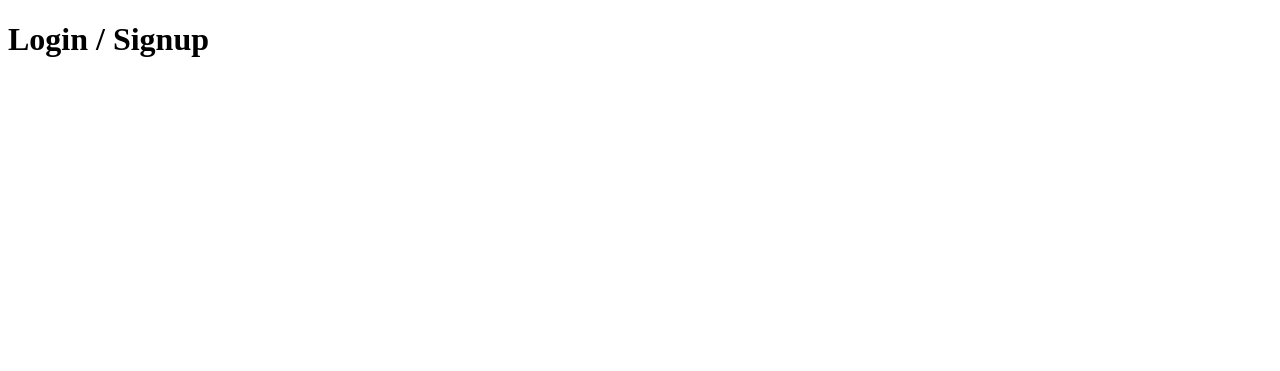
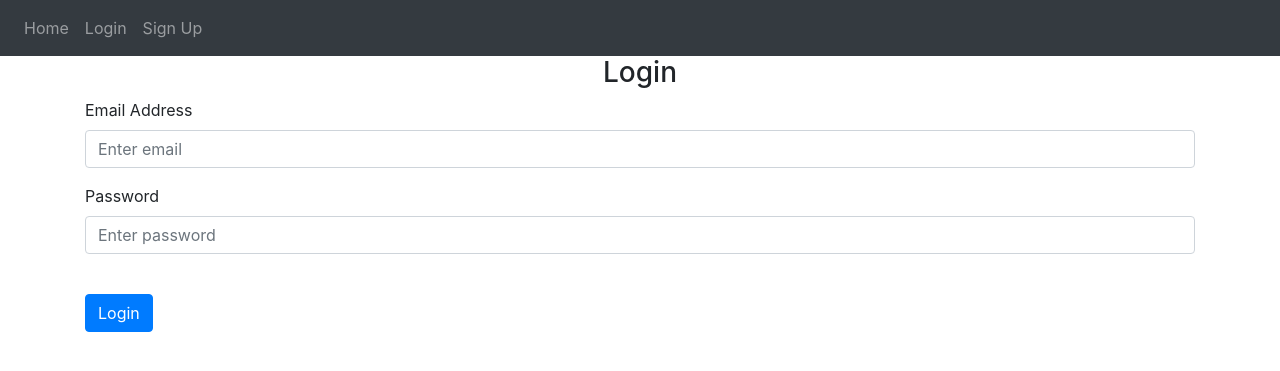
Before and after one commit to lua-lipa/auctionly, a Flask app: page /login in a window 1280 px wide. Shown: the top 371 px of the page. Run offline with Flask 2, Linux system fonts and the light colour scheme; some libraries are stand-ins or nearby versions.

Commit message:
resolving conflicts with my branch

```diff
--- /dev/null
+++ b/auctionly/templates/base.html
@@ -0,0 +1,35 @@
+<!DOCTYPE html>
+<html>
+
+<head>
+    <meta charset="utf-8" />
+    <meta name="viewport" content="width=device-width, initial-scale=1" />
+    <link rel="stylesheet" href="https://stackpath.bootstrapcdn.com/bootstrap/4.4.1/css/bootstrap.min.css" integrity="sha384-Vkoo8x4CGsO3+Hhxv8T/Q5PaXtkKtu6ug5TOeNV6gBiFeWPGFN9MuhOf23Q9Ifjh" crossorigin="anonymous" />
+    <link rel="stylesheet" href="https://stackpath.bootstrapcdn.com/font-awesome/4.7.0/css/font-awesome.min.css" crossorigin="anonymous" />
+
+    <title>{% block title %}Home{% endblock %}</title>
+</head>
+
+<body>
+    <nav class="navbar navbar-expand-lg navbar-dark bg-dark">
+        <button class="navbar-toggler" type="button" data-toggle="collapse" data-target="#navbar">
+        <span class="navbar-toggler-icon"></span>
+      </button>
+        <div class="collapse navbar-collapse" id="navbar">
+            <div class="navbar-nav">
+                <a class="nav-item nav-link" id="home" href="/">Home</a>
+                <a class="nav-item nav-link" id="login" href="/login">Login</a>
+                <a class="nav-item nav-link" id="signUp" href="/sign-up">Sign Up</a>
+            </div>
+        </div>
+    </nav>
+
+    <div class="container">{% block content %} {% endblock %}</div>
+    <script src="https://code.jquery.com/jquery-3.2.1.slim.min.js" integrity="sha384-KJ3o2DKtIkvYIK3UENzmM7KCkRr/rE9/Qpg6aAZGJwFDMVNA/GpGFF93hXpG5KkN" crossorigin="anonymous"></script>
+    <script src="https://cdnjs.cloudflare.com/ajax/libs/popper.js/1.12.9/umd/popper.min.js" integrity="sha384-ApNbgh9B+Y1QKtv3Rn7W3mgPxhU9K/ScQsAP7hUibX39j7fakFPskvXusvfa0b4Q" crossorigin="anonymous"></script>
+    <script src="https://maxcdn.bootstrapcdn.com/bootstrap/4.0.0/js/bootstrap.min.js" integrity="sha384-JZR6Spejh4U02d8jOt6vLEHfe/JQGiRRSQQxSfFWpi1MquVdAyjUar5+76PVCmYl" crossorigin="anonymous"></script>
+
+    <script type="text/javascript" src="{{ url_for('static', filename='index.js') }}"></script>
+</body>
+
+</html>
--- a/auctionly/templates/login.html
+++ b/auctionly/templates/login.html
@@ -1,12 +1,15 @@
-<!DOCTYPE html>
-<html lang="en">
-<head>
-    <meta charset="UTF-8">
-    <meta http-equiv="X-UA-Compatible" content="IE=edge">
-    <meta name="viewport" content="width=device-width, initial-scale=1.0">
-    <title>Document</title>
-</head>
-<body>
-    <h1>Login / Signup</h1>
-</body>
-</html>
+{% extends "base.html" %} {% block title %}Login{% endblock %} {% block content %}
+<form method="POST">
+    <h3 align="center">Login</h3>
+    <div class="form-group">
+        <label for="email">Email Address</label>
+        <input type="email" class="form-control" id="email" name="email" placeholder="Enter email" />
+    </div>
+    <div class="form-group">
+        <label for="password">Password</label>
+        <input type="password" class="form-control" id="password" name="password" placeholder="Enter password" />
+    </div>
+    <br />
+    <button type="submit" class="btn btn-primary">Login</button>
+</form>
+{% endblock %}
--- /dev/null
+++ b/main.py
@@ -0,0 +1,6 @@
+from auctionly import create_app
+
+app = create_app()
+
+if __name__ == '__main__':
+    app.run(debug=True)
```
Also changed, not shown: auctionly/__init__.py (+16 -8 lines), auctionly/auth.py (added, +35 -0 lines), auctionly/templates/home.html (+30 -12 lines), auctionly/views.py (added, +7 -0 lines).
